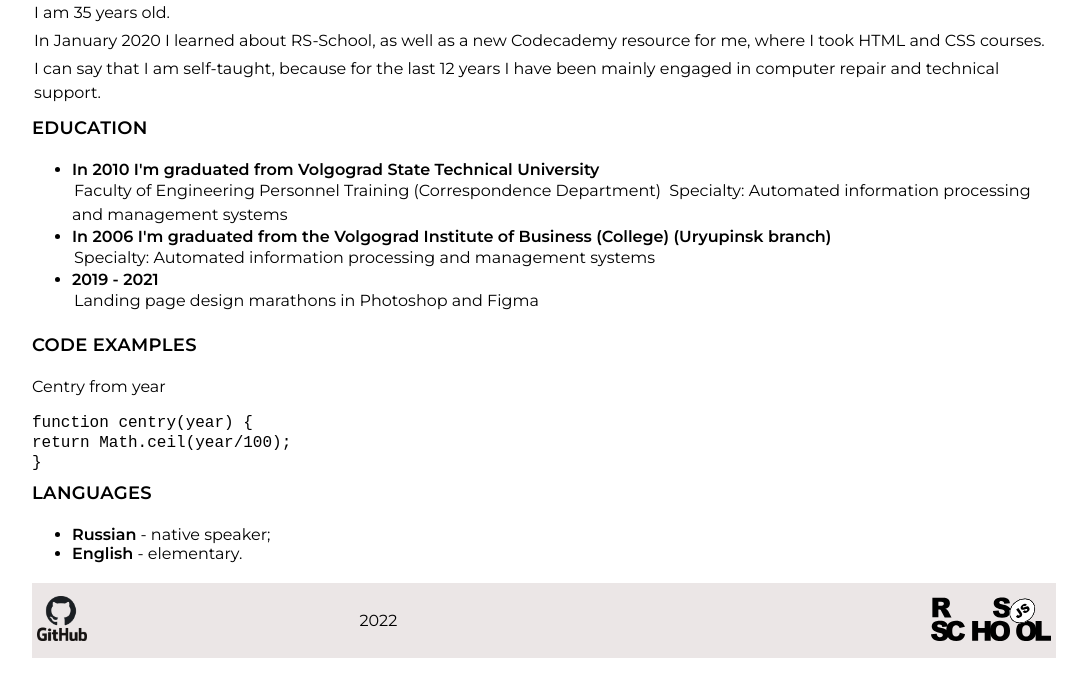
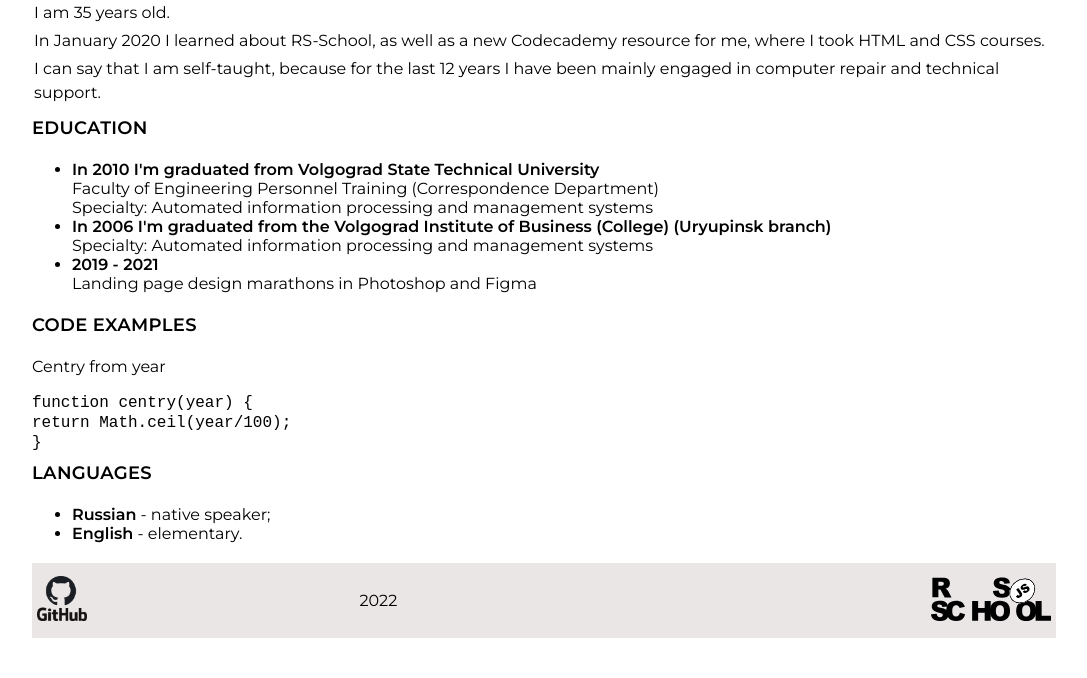
Before and after one commit to ElenaFed/rsschool-cv, a plain HTML site: page index.html in a window 1280 px wide. Shown: the part 262-940 px from the top of the page, without its empty margins (96-1183 px from the left). Drawn offline with Linux system fonts and the light colour scheme.

Commit message:
fix: li tags

```diff
--- a/index.html
+++ b/index.html
@@ -45,13 +45,13 @@
         <h2 class="title_name2" id="Education">Education</h2>
         <ul>
             <li class="ul.list"><b>In 2010 I'm graduated from Volgograd State Technical University</b></li>
-            <span class="p">Faculty of Engineering Personnel Training (Correspondence Department)</span>
-            <span class="p">Specialty: Automated information processing and management systems</span>
+            Faculty of Engineering Personnel Training (Correspondence Department)
+            <br>Specialty: Automated information processing and management systems
             <li class="ul.list"><b>In 2006 I'm graduated from the Volgograd Institute of Business (College) (Uryupinsk
                     branch)</b></li>
-            <span class="p">Specialty: Automated information processing and management systems</span>
+            Specialty: Automated information processing and management systems
             <li class="ul.list"><b>2019 - 2021</b></li>
-            <span class="p">Landing page design marathons in Photoshop and Figma</span>
+            Landing page design marathons in Photoshop and Figma
         </ul>
     </div>
     <div>
```
